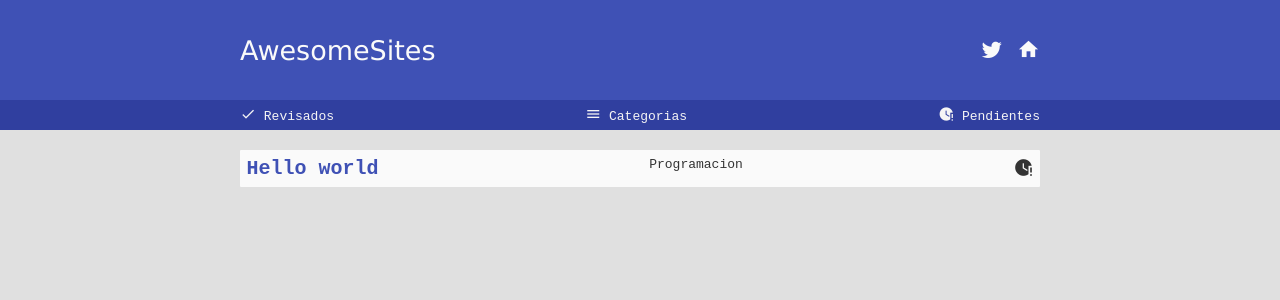
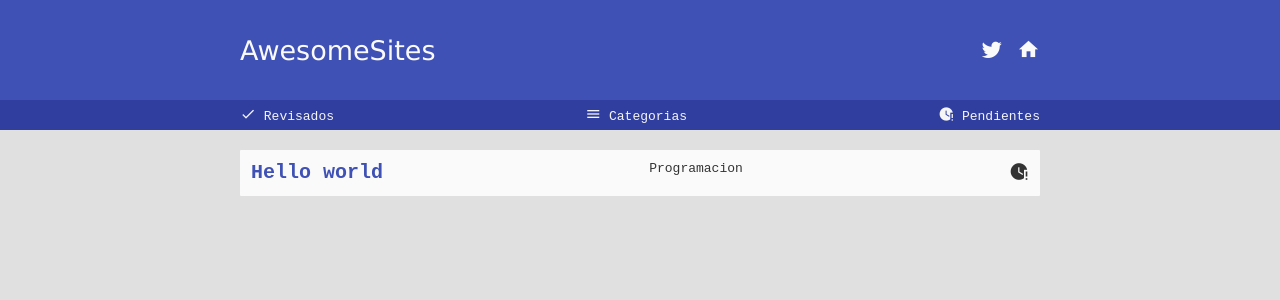
Before and after one commit to doc22940/AwesomeSites, a Jekyll site: the page built from index.md, in a window 1280 px wide. Shown: the top 300 px of the page. Built offline with Jekyll 4.4.1, drawn with Linux system fonts in a browser that asks for light colours; nearby versions of some CDN libraries.

Commit message:
Responsive + Hover

```diff
--- a/assets/estilos.css
+++ b/assets/estilos.css
@@ -57,6 +57,11 @@ nav>div{
 
 nav>div>a{
 	color: #f5f5f5;
+	transition: color 400ms ease-out;
+}
+
+nav>div>a:hover{
+	color: #5C6BC0;
 }
 
 header>div>p:last-child{
@@ -66,6 +71,11 @@ header>div>p:last-child{
 header>div>p>a{
     color: inherit;
     max-height: 24px;
+	transition: color 300ms ease-out;
+}
+
+header>div>p>a:hover{
+	color: #1A237E;
 }
 
 h1, h1>a{
@@ -83,12 +93,18 @@ main, body>div{
 
 main>article{
 	background-color: #fafafa;
-	padding: 0.5em;
+	padding: 0.85em;
 	border-radius: 1px;
 	margin-bottom: 1em;
 
 	display: flex;
 	justify-content: space-between;
+
+	transition: box-shadow 400ms ease-out;
+}
+
+main>article:hover{
+	box-shadow: 0px 0px 10px rgba(0,0,0,.2)
 }
 
 article>h3>a{
```
